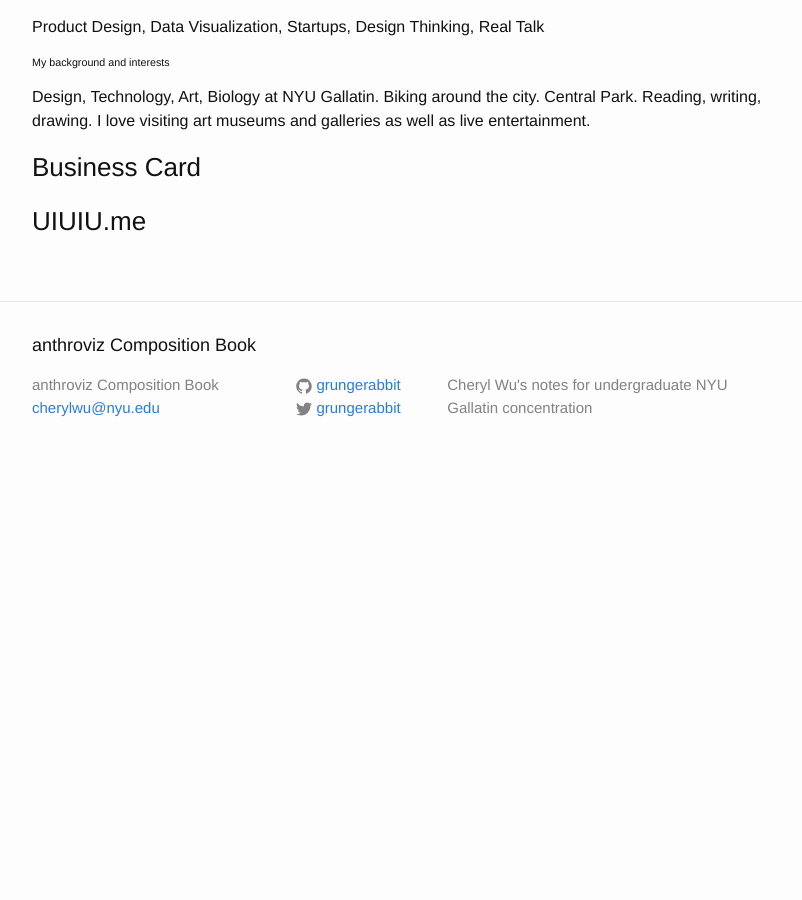
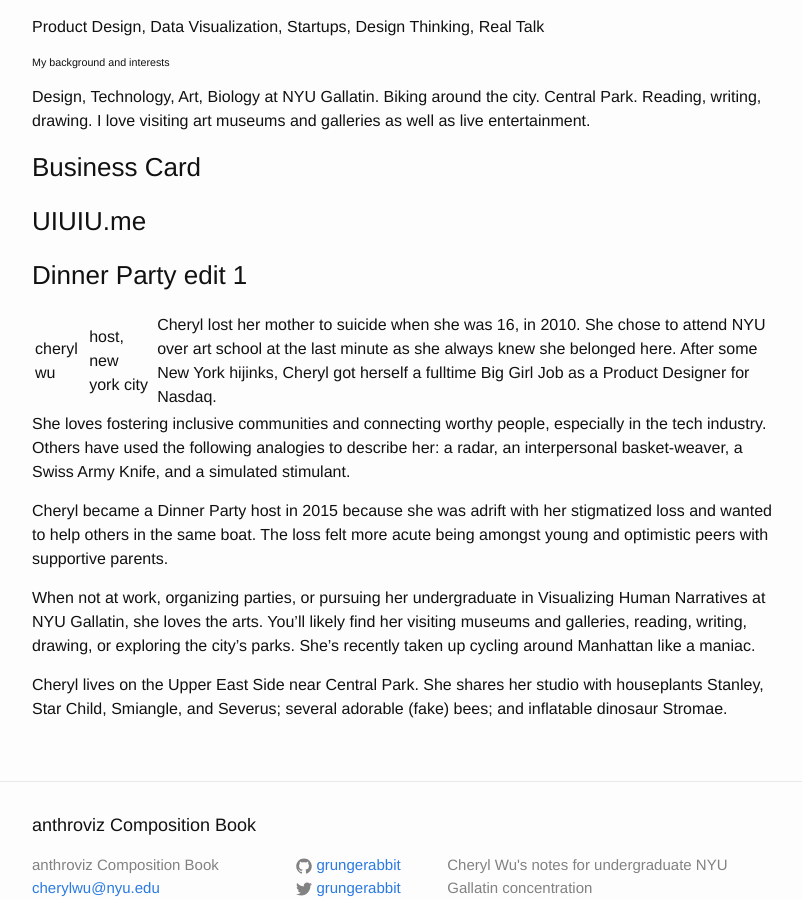
Before and after one commit to anthroviz/compbook, a Jekyll site: the page built from _posts/2015-10-10-autobio.markdown, in a window 1280 px wide and 900 px high, scrolled down 1588 px. Shown: the whole window, without its empty margins (238-1040 px from the left). Built offline with Jekyll 4.4.1, drawn with Linux system fonts in a browser that asks for light colours; before the commit the page ends 2067 px from its top, so only the background shows below that.

Commit message:
dinner party edit 1

```diff
--- a/_posts/2015-10-10-autobio.markdown
+++ b/_posts/2015-10-10-autobio.markdown
@@ -73,3 +73,15 @@
 ### Business Card
 
 ### UIUIU.me
+
+### Dinner Party edit 1
+
+cheryl wu | host, new york city | Cheryl lost her mother to suicide when she was 16, in 2010. She chose to attend NYU over art school at the last minute as she always knew she belonged here. After some New York hijinks, Cheryl got herself a fulltime Big Girl Job as a Product Designer for Nasdaq.
+
+She loves fostering inclusive communities and connecting worthy people, especially in the tech industry. Others have used the following analogies to describe her: a radar, an interpersonal basket-weaver, a Swiss Army Knife, and a simulated stimulant.
+
+Cheryl became a Dinner Party host in 2015 because she was adrift with her stigmatized loss and wanted to help others in the same boat. The loss felt more acute being amongst young and optimistic peers with supportive parents.
+
+When not at work, organizing parties, or pursuing her undergraduate in Visualizing Human Narratives at NYU Gallatin, she loves the arts.  You'll likely find her visiting museums and galleries, reading, writing, drawing, or exploring the city's parks. She's recently taken up cycling around Manhattan like a maniac.
+
+Cheryl lives on the Upper East Side near Central Park. She shares her studio with houseplants Stanley, Star Child, Smiangle, and Severus; several adorable (fake) bees; and inflatable dinosaur Stromae.
```
